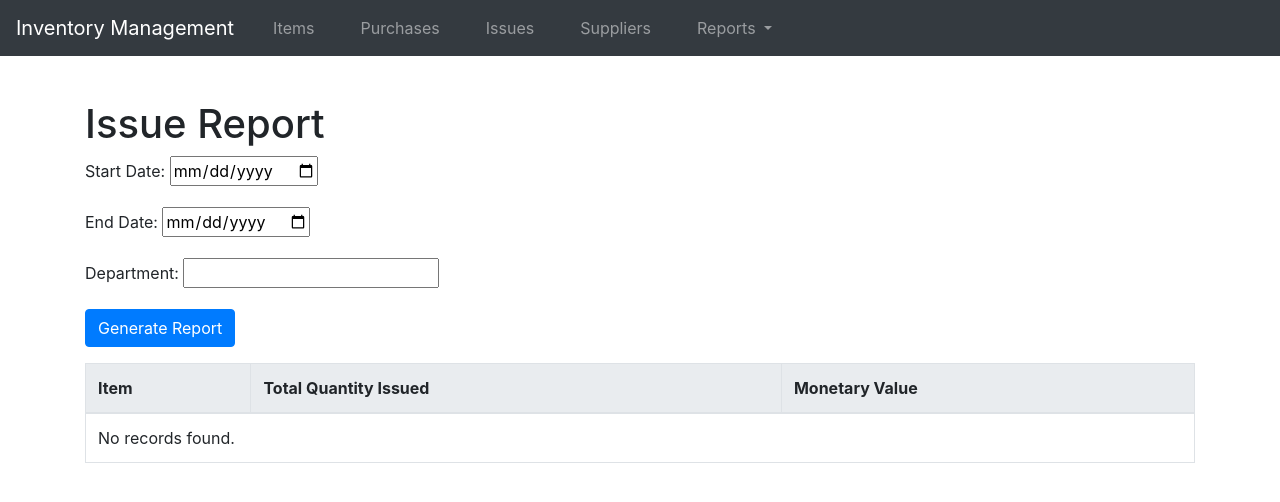
After one commit to Mesele9/StockStream, a Django app: page /issue-items-report/ in a window 1280 px wide. The commit adds this page. Shown: the top 502 px of the page. Run offline with Django 4.2, Linux system fonts and the light colour scheme; some libraries are stand-ins or nearby versions.

Commit message:
Item report  for purchase and issue is setup and working

```diff
--- a/store/forms.py
+++ b/store/forms.py
@@ -124,3 +124,21 @@ class IssueReportForm(forms.Form):
             raise forms.ValidationError("End date must be after start date.")
 
         return cleaned_data
+
+
+class ItemsPurchasedReportForm(forms.Form):
+    start_date = forms.DateField(widget=forms.TextInput(attrs={'type': 'date'}), required=True)
+    end_date = forms.DateField(widget=forms.TextInput(attrs={'type': 'date'}), required=True)
+    purchaser = forms.CharField(label='Purchaser', max_length=100, required=False)
+    supplier = forms.ModelChoiceField(queryset=Supplier.objects.all(), required=False)
+
+
+class ItemsIssuedReportForm(forms.Form):
+    start_date = forms.DateField(label='Start Date')
+    end_date = forms.DateField(label='End Date')
+    department = forms.CharField(label='Department')
+
+class IssueItemReportForm(forms.Form):
+    start_date = forms.DateField(widget=forms.TextInput(attrs={'type': 'date'}), required=True)
+    end_date = forms.DateField(widget=forms.TextInput(attrs={'type': 'date'}), required=True)
+    department = forms.CharField(required=False)
--- a/store/templates/base.html
+++ b/store/templates/base.html
@@ -29,6 +29,8 @@
                     <div class="dropdown-menu" aria-labelledby="navbarDropdownReports">
                         <a class="dropdown-item" href="{% url 'purchase_report' %}">Purchase Report</a>
                         <a class="dropdown-item" href="{% url 'issue_report' %}">Issue Report</a>
+                        <a class="dropdown-item" href="{% url 'purchase_items_report' %}">Purchase Item Report</a>
+                        <a class="dropdown-item" href="{% url 'issue_items_report' %}">Issue Item Report</a>
                     </div>
                 </li>
             </ul>
--- /dev/null
+++ b/store/templates/store/issue_items_report.html
@@ -0,0 +1,34 @@
+<!-- templates/issue_report.html -->
+{% extends 'base.html' %}
+
+{% block content %}
+<h1>Issue Report</h1>
+
+<form method="get">
+    {{ form.as_p }}
+    <button type="submit" class="btn btn-primary">Generate Report</button>
+</form>
+
+<table class="table table-bordered mt-3">
+    <thead>
+        <tr>
+            <th>Item</th>
+            <th>Total Quantity Issued</th>
+            <th>Monetary Value</th>
+        </tr>
+    </thead>
+    <tbody>
+        {% for data in report_data %}
+        <tr>
+            <td>{{ data.item_description }}</td>
+            <td>{{ data.total_quantity }}</td>
+            <td>${{ data.total_value }}</td>
+        </tr>
+        {% empty %}
+        <tr>
+            <td colspan="3">No records found.</td>
+        </tr>
+        {% endfor %}
+    </tbody>
+</table>
+{% endblock %}
--- a/store/urls.py
+++ b/store/urls.py
@@ -36,4 +36,7 @@ urlpatterns = [
     path('generate-report/', views.generate_report, name='generate_report'),
     path('purchase-report/', views.purchase_report, name='purchase_report'),
     path('issue-report/', views.issue_report, name='issue_report'),
+    path('purchase-items-report/', views.purchase_items_report, name='purchase_items_report'),
+    path('issue-items-report/', views.issue_items_report, name='issue_items_report'),
+
 ]
--- a/store/views.py
+++ b/store/views.py
@@ -1,7 +1,8 @@
+from django.forms import DecimalField, FloatField
 from django.shortcuts import render, redirect, get_object_or_404
-from django.db.models import F, Sum, Q
+from django.db.models import F, Sum, Q, Avg
 from .models import Item, PurchaseRecord, PurchaseRecordItem, IssueRecord, IssueRecordItem, Supplier
-from .forms import IssueRecordFilterForm, IssueReportForm, ItemForm, ItemFilterForm, PurchaseRecordFilterForm, PurchaseRecordForm, PurchaseRecordItemFormSet, IssueRecordForm, IssueRecordItemFormSet, PurchaseReportForm, ReportForm, SupplierForm
+from .forms import IssueRecordFilterForm, IssueReportForm, ItemForm, ItemFilterForm, ItemsIssuedReportForm, ItemsPurchasedReportForm, PurchaseRecordFilterForm, PurchaseRecordForm, PurchaseRecordItemFormSet, IssueRecordForm, IssueRecordItemFormSet, PurchaseReportForm, ReportForm, SupplierForm
 
 
 def dashboard(request):
@@ -301,3 +302,83 @@ def issue_report(request):
     }
 
     return render(request, 'store/issue_report.html', context)
+
+
+
+def purchase_items_report(request):
+    form = PurchaseReportForm(request.GET or None)
+    report_data = []
+
+    if request.method == 'GET' and form.is_valid():
+        start_date = form.cleaned_data['start_date']
+        end_date = form.cleaned_data['end_date']
+        purchaser = form.cleaned_data['purchaser']
+        supplier = form.cleaned_data['supplier']
+
+        # Aggregate total quantities for each item
+        purchase_items = PurchaseRecordItem.objects.filter(purchase_record__date__range=(start_date, end_date))
+        if purchaser:
+            purchase_items = purchase_items.filter(purchase_record__purchaser=purchaser)
+        if supplier:
+            purchase_items = purchase_items.filter(purchase_record__supplier=supplier)
+
+        aggregated_data = purchase_items.values('item__description').annotate(
+            total_quantity=Sum('quantity'),
+            average_price=Avg('unit_price'),
+            total_value=Sum('quantity') * Avg('unit_price')
+        )
+
+        for item_data in aggregated_data:
+
+            item_description = item_data['item__description']
+            total_quantity = item_data['total_quantity']
+            total_value = item_data['total_value']
+            report_data.append({
+
+                'item_description': item_description,
+                'total_quantity': total_quantity,
+                'total_value': total_value
+            })
+
+    context = {
+        'form': form,
+        'report_data': report_data,
+    }
+    return render(request, 'store/purchase_items_report.html', context)
+
+
+def issue_items_report(request):
+    form = IssueReportForm(request.GET or None)
+    report_data = []
+
+    if request.method == 'GET' and form.is_valid():
+        start_date = form.cleaned_data['start_date']
+        end_date = form.cleaned_data['end_date']
+        department = form.cleaned_data['department']
+
+        # Aggregate total quantities for each item
+        issue_items = IssueRecordItem.objects.filter(issue_record__date__range=(start_date, end_date))
+        if department:
+            issue_items = issue_items.filter(issue_record__department=department)
+
+        aggregated_data = issue_items.values('item__description').annotate(
+            total_quantity=Sum('quantity'),
+            average_price=Avg('unit_price'),
+            total_value=Sum('quantity') * Avg('unit_price')
+        )
+
+        for item_data in aggregated_data:
+            item_description = item_data['item__description']
+            total_quantity = item_data['total_quantity']
+            total_value = item_data['total_value']
+            report_data.append({
+                'item_description': item_description,
+                'total_quantity': total_quantity,
+                'total_value': total_value
+            })
+
+    context = {
+        'form': form,
+        'report_data': report_data,
+    }
+    return render(request, 'store/issue_items_report.html', context)
```
Also changed, not shown: store/templates/store/purchase_items_report.html (added, +34 -0 lines), store/templates/store/purchase_report_form.html (added, +12 -0 lines), db.sqlite3, store/models.py (line endings or trailing spaces).
